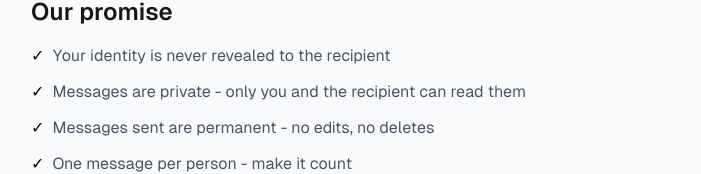
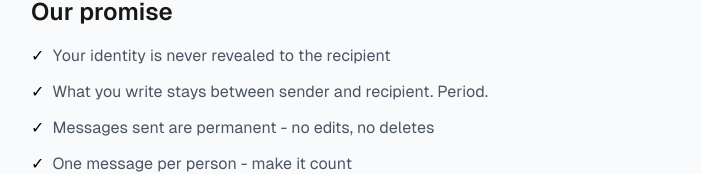
Before and after one commit to nanusense/pre-post, a Next.js app: page / in a window 1280 px wide. Shown: the part 1170-1344 px from the top of the page, without its empty margins (289-990 px from the left). Built offline with nearby package versions, Linux system fonts and the light colour scheme; no server answers.

Commit message:
Update privacy promise wording
Co-Authored-By: Claude Opus 4.5 <noreply@anthropic.com>

```diff
--- a/src/app/page.tsx
+++ b/src/app/page.tsx
@@ -110,7 +110,7 @@ export default async function HomePage() {
             </li>
             <li className="flex gap-2">
               <span className="text-black">&#10003;</span>
-              <span>Messages are private - only you and the recipient can read them</span>
+              <span>What you write stays between sender and recipient. Period.</span>
             </li>
             <li className="flex gap-2">
               <span className="text-black">&#10003;</span>
```
